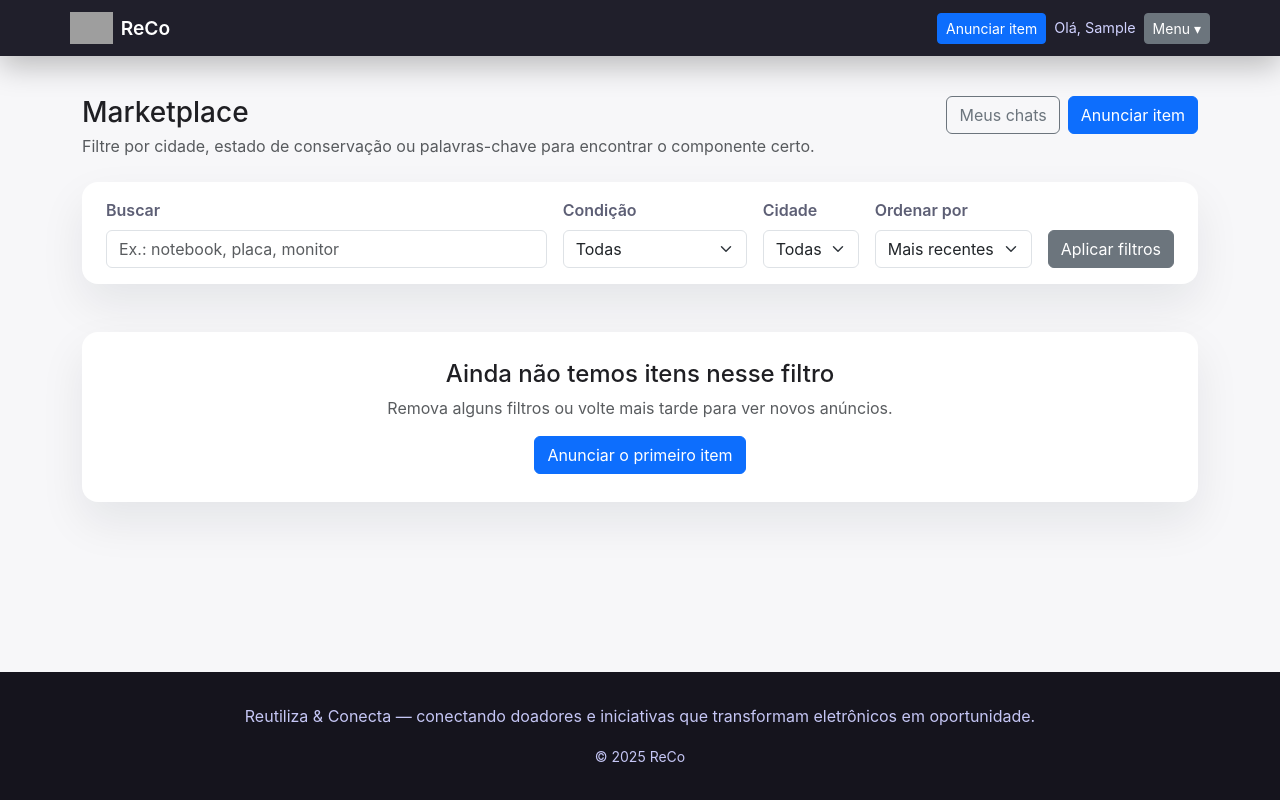
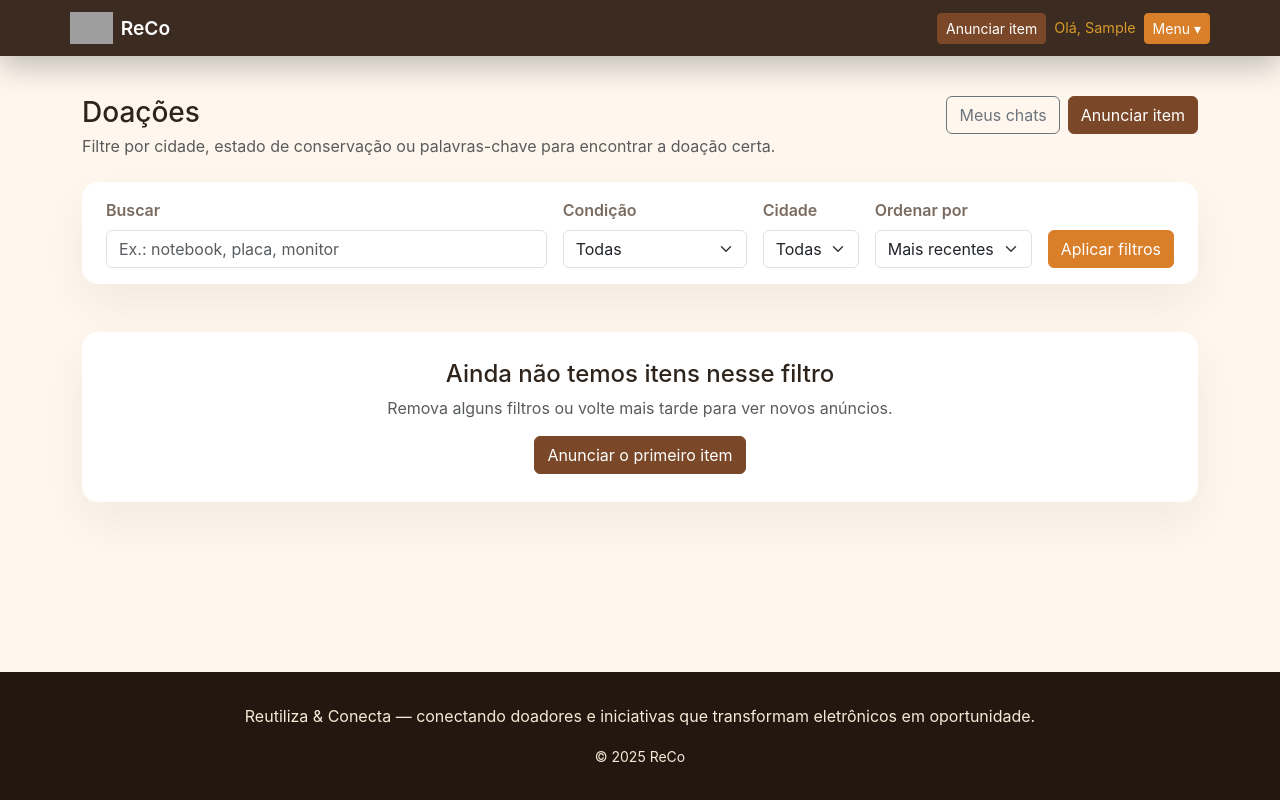
Before and after one commit to PheFranco/Teste_ReCo_Django, a Django app: page /marketplace/ in a window 1280 px wide. Run offline with Django 5.2, Linux system fonts and the light colour scheme; the visitor is signed in with stand-in values (Sample User, id 1); data comes from the database, SQL or seed files in the repository; data that the repository does not hold is empty; some libraries are stand-ins or nearby versions; grey boxes are pictures that could not be loaded.

Commit message:
PT-BR: traduzir labels e ajustar textos de interface (perfil e marketplace)

```diff
--- a/marketplace/marketplace/index.html
+++ b/marketplace/marketplace/index.html
@@ -1,12 +1,12 @@
 {% extends 'base.html' %}
 {% load static %}
 
-{% block title %}Marketplace{% endblock %}
+{% block title %}Doações{% endblock %}
 
 {% block content %}
 <section class="container">
-  <h1>Marketplace</h1>
-  <p>Bem-vindo ao marketplace — página criada automaticamente.</p>
+  <h1>Doações</h1>
+  <p>Bem-vindo ao espaço de doações — página criada automaticamente.</p>
   <p><a href="{% url 'home' %}">Voltar para a home</a></p>
 </section>
 {% endblock %}
--- a/marketplace/templates/marketplace/chats.html
+++ b/marketplace/templates/marketplace/chats.html
@@ -10,7 +10,7 @@
           <h1 class="h4 mb-1">Minhas conversas</h1>
           <p class="text-muted mb-0">Acompanhe o histórico com doadores e interessados. Novas mensagens aparecem automaticamente no chat do anúncio.</p>
         </div>
-        <a class="btn btn-outline-secondary" href="{% url 'marketplace:index' %}">Ver marketplace</a>
+        <a class="btn btn-outline-secondary" href="{% url 'marketplace:index' %}">Ver doações</a>
       </div>
 
       {% if conversations %}
--- a/marketplace/templates/marketplace/create.html
+++ b/marketplace/templates/marketplace/create.html
@@ -1,6 +1,6 @@
 {% extends 'base.html' %}
 
-{% block title %}Novo anúncio — Marketplace{% endblock %}
+{% block title %}Novo anúncio — Doações{% endblock %}
 
 {% block content %}
   <div class="container">
--- a/marketplace/templates/marketplace/detail.html
+++ b/marketplace/templates/marketplace/detail.html
@@ -1,6 +1,6 @@
 {% extends 'base.html' %}
 
-{% block title %}{{ donation.title }} — Marketplace{% endblock %}
+{% block title %}{{ donation.title }} — Doações{% endblock %}
 
 {% block content %}
   <div class="container d-flex flex-column gap-4">
--- a/marketplace/templates/marketplace/index.html
+++ b/marketplace/templates/marketplace/index.html
@@ -1,13 +1,13 @@
 {% extends 'base.html' %}
 
-{% block title %}Marketplace — ReCo{% endblock %}
+{% block title %}Doações — ReCo{% endblock %}
 
 {% block content %}
   <div class="container d-flex flex-column gap-4">
     <div class="d-flex flex-wrap justify-content-between align-items-start gap-3">
-      <div>
-        <h1 class="h3 mb-1">Marketplace</h1>
-        <p class="text-muted mb-0">Filtre por cidade, estado de conservação ou palavras-chave para encontrar o componente certo.</p>
+        <div>
+        <h1 class="h3 mb-1">Doações</h1>
+        <p class="text-muted mb-0">Filtre por cidade, estado de conservação ou palavras-chave para encontrar a doação certa.</p>
       </div>
       <div class="d-flex gap-2">
         <a class="btn btn-outline-secondary" href="{% url 'marketplace:chats' %}">Meus chats</a>
@@ -82,7 +82,7 @@
           </article>
         {% endfor %}
       </div>
-    {% else %}
+      {% else %}
       <section class="section-card text-center">
         <h2 class="h4">Ainda não temos itens nesse filtro</h2>
         <p class="text-muted">Remova alguns filtros ou volte mais tarde para ver novos anúncios.</p>
--- a/perfil/forms.py
+++ b/perfil/forms.py
@@ -7,6 +7,7 @@ from usuario.models import Profile
 class ProfileForm(forms.ModelForm):
     birth_date = forms.CharField(
         required=False,
+        label='Data de Nascimento',
         widget=forms.TextInput(attrs={'placeholder': 'dd/mm/aaaa', 'class': 'form-control'})
     )
 
--- a/static/css/style.css
+++ b/static/css/style.css
@@ -1,12 +1,19 @@
 :root {
-  --bg-page: #f7f7f9;
-  --bg-dark: #201f2b;
-  --bg-darker: #15141d;
-  --text-primary: #1f1f23;
-  --text-muted: #5d5f75;
-  --brand: #5f4dee;
-  --brand-dark: #4b3ad3;
-  --card-shadow: 0 20px 45px rgba(15, 22, 38, 0.08);
+  /* Paleta: amarelo cerrado, marrom e tons de pôr-do-sol */
+  --bg-page: #FFF7EE;        /* creme claro */
+  --bg-dark: #3B2B20;        /* marrom profundo para header */
+  --bg-darker: #24170F;      /* marrom muito escuro para footer */
+  --text-primary: #2E241B;   /* texto primário (marrom escuro) */
+  --text-muted: #7A6B60;     /* texto secundário */
+  --brand: #D89A2A;          /* amarelo-ocre (cerrado) */
+  --brand-dark: #8A4B1E;     /* marrom/laranja queimado */
+  --burnt: #C86A1A;         /* amarelo queimado */
+  --btn-brown: #7A4828;     /* tom marrom para botões */
+  --btn-orange: #D97F2A;    /* tom laranja para botões */
+  --accent-sky1: #FF7A59;    /* laranja pôr-do-sol */
+  --accent-sky2: #FFB199;    /* pêssego claro */
+  --accent-sky3: #7B59FF;    /* tom de crepúsculo */
+  --card-shadow: 0 20px 45px rgba(27, 18, 12, 0.06);
 }
 
 * {
@@ -59,8 +66,46 @@ a {
 }
 
 .nav-actions .welcome {
-  color: #d1d2ff;
+  color: var(--brand);
   font-size: 0.9rem;
+}
+
+/* Botões: substituir tons azuis por marrom/laranja do cerrado */
+.btn-primary {
+  background-color: var(--btn-brown) !important;
+  border-color: var(--btn-brown) !important;
+  color: #fff !important;
+}
+.btn-primary:hover,
+.btn-primary:focus {
+  background-color: var(--brand-dark) !important;
+  border-color: var(--brand-dark) !important;
+}
+
+.btn-outline-primary {
+  color: var(--btn-brown) !important;
+  border-color: var(--btn-brown) !important;
+  background: transparent !important;
+}
+.btn-outline-primary:hover,
+.btn-outline-primary:focus {
+  background: rgba(200,110,40,0.08) !important;
+}
+
+/* Botão secundário (Menu) em tom laranja suave */
+.btn-secondary {
+  background-color: var(--btn-orange) !important;
+  border-color: var(--btn-orange) !important;
+  color: #fff !important;
+}
+
+/* Caixa hero/banner: amarelo queimado (cerrado) */
+.hero-banner {
+  background: linear-gradient(120deg, var(--burnt), var(--brand)) !important;
+  color: #fff;
+  border-radius: 1.5rem;
+  padding: 3rem;
+  box-shadow: var(--card-shadow);
 }
 
 .nav-dropdown {
@@ -96,7 +141,7 @@ a {
 
 .nav-dropdown-menu a:hover,
 .nav-dropdown-menu a:focus-visible {
-  background: rgba(95, 77, 238, 0.08);
+  background: rgba(216,138,26,0.08);
 }
 
 .nav-dropdown.open .nav-dropdown-menu {
@@ -110,7 +155,7 @@ a {
 
 .site-footer {
   background: var(--bg-darker);
-  color: #c5c6f5;
+  color: #F4EAD6;
   padding: 2rem 0;
   text-align: center;
 }
@@ -120,7 +165,7 @@ a {
 }
 
 .hero-banner {
-  background: linear-gradient(120deg, #5f4dee, #3dd6d0);
+  background: linear-gradient(120deg, var(--accent-sky1), var(--brand));
   color: #fff;
   border-radius: 1.5rem;
   padding: 3rem;
@@ -164,7 +209,7 @@ a {
 }
 
 .stat-card {
-  background: #f3f4ff;
+  background: #FFF3E0;
   border-radius: 0.8rem;
   padding: 1rem;
   text-align: center;
@@ -274,8 +319,8 @@ a {
   height: 72px;
   border-radius: 50%;
   overflow: hidden;
-  background: rgba(95, 77, 238, 0.18);
-  color: var(--brand);
+  background: rgba(216,138,26,0.12);
+  color: var(--brand-dark);
   display: inline-flex;
   align-items: center;
   justify-content: center;
@@ -287,6 +332,7 @@ a {
   width: 100%;
   height: 100%;
   object-fit: cover;
+  display: block;
 }
 
 .profile-summary dt {
--- a/templates/base.html
+++ b/templates/base.html
@@ -13,7 +13,7 @@
   <header class="site-header">
     <div class="container nav-container">
       <a class="brand" href="{% url 'home' %}">
-        <img src="{% static 'images/logo.svg' %}" alt="Logotipo ReCo" height="32" loading="lazy">
+        <img src="{% static 'logo_ReCo.png' %}" alt="Logotipo ReCo" height="32" loading="lazy">
         <span>ReCo</span>
       </a>
 
@@ -29,8 +29,7 @@
             </button>
             <div class="nav-dropdown-menu" role="menu">
               <a role="menuitem" href="{% url 'home' %}">Início</a>
-              <a role="menuitem" href="{% url 'marketplace:index' %}">Marketplace</a>
-              <a role="menuitem" href="{% url 'usuario:index' %}">Usuário</a>
+              <a role="menuitem" href="{% url 'marketplace:index' %}">Doações</a>
               <a role="menuitem" href="{% url 'perfil:index' %}">Perfil</a>
               <a role="menuitem" href="{% url 'marketplace:chats' %}">Chats</a>
               <a role="menuitem" href="{% url 'usuario:logout' %}">Sair</a>
--- a/templates/home.html
+++ b/templates/home.html
@@ -9,7 +9,7 @@
       <h1>Transforme eletrônicos parados em novas histórias</h1>
       <p>Conectamos quem precisa descartar ou doar equipamentos com ONGs, reparadores e makers que dão um novo propósito para cada componente.</p>
       <div class="cta-group">
-        <a class="btn btn-light btn-lg" href="{% url 'marketplace:create' %}">Anunciar doação</a>
+        <a class="btn btn-light btn-lg" href="{% url 'marketplace:create' %}">Anunciar item</a>
         <a class="btn btn-outline-light btn-lg" href="{% url 'marketplace:index' %}">Explorar itens</a>
       </div>
     </section>
--- a/usuario/templates/usuario/home.html
+++ b/usuario/templates/usuario/home.html
@@ -31,7 +31,7 @@
       <h2 class="h4">Precisa de ajuda?</h2>
       <ul class="text-muted">
         <li>Envie um e-mail para <a href="mailto:contato@reco.com">contato@reco.com</a>.</li>
-        <li>Consulte o <a href="{% url 'marketplace:index' %}">marketplace</a> para saber como os anúncios aparecem.</li>
+        <li>Consulte o <a href="{% url 'marketplace:index' %}">doações</a> para saber como os anúncios aparecem.</li>
         <li>Use o chat em cada anúncio para combinar detalhes com segurança.</li>
       </ul>
     </section>
```
Also changed, not shown: marketplace/forms.py (+10 -0 lines), static/css/logo_ReCo.png (added).
